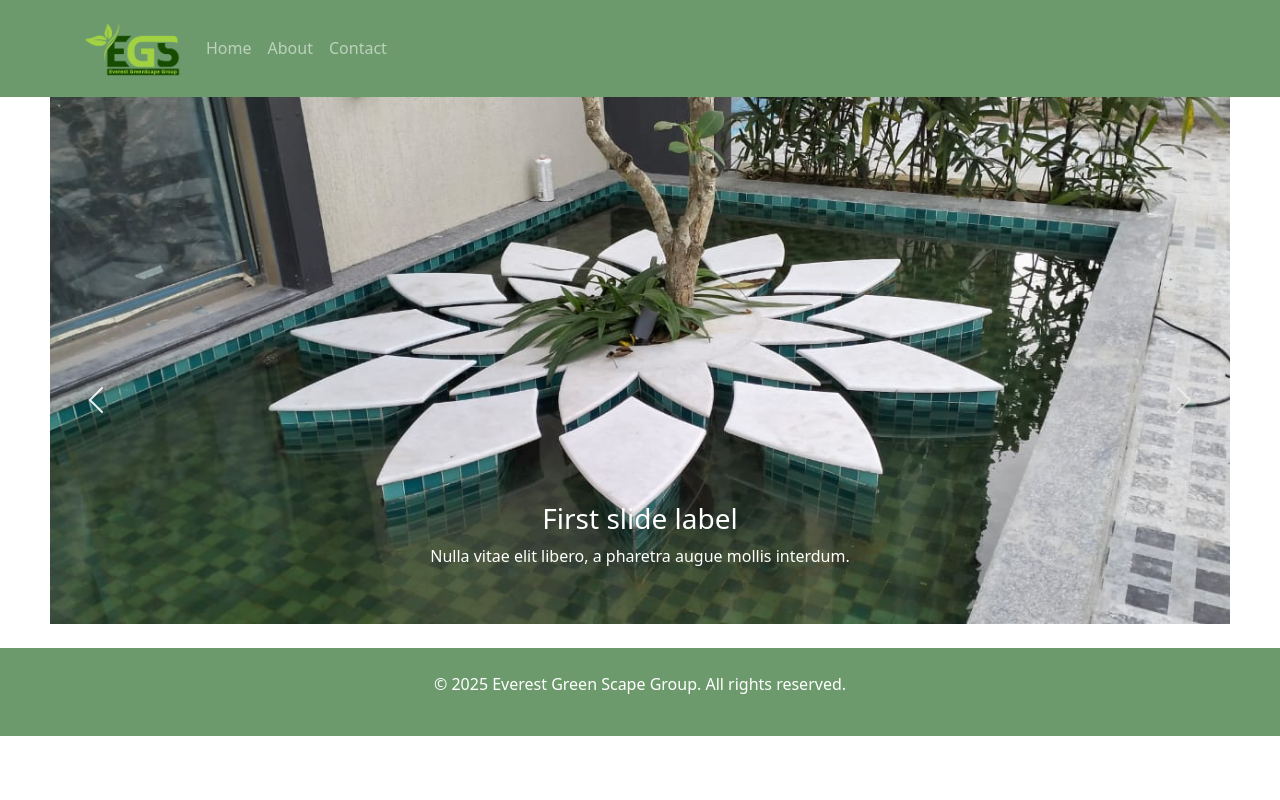
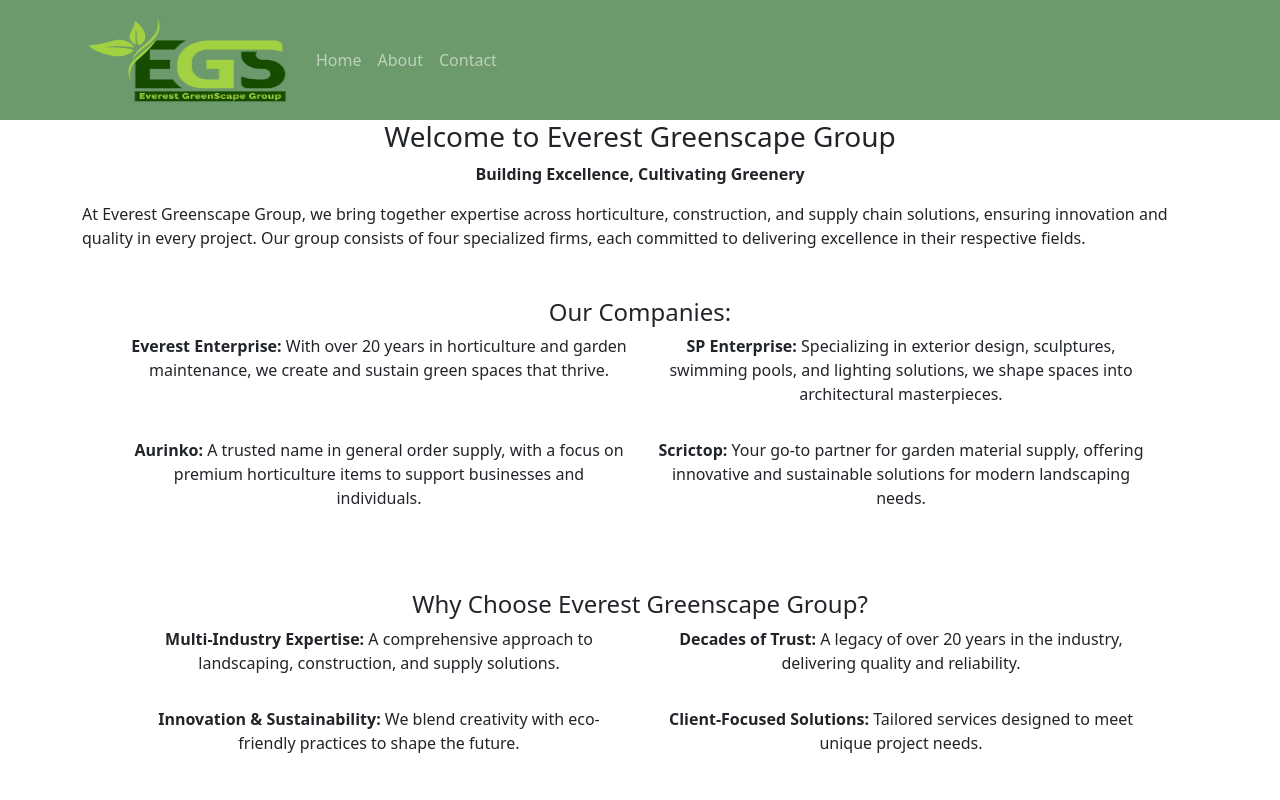
Before and after one commit to dhimanDev06/egs, a React (Vite) app: page /about-us in a window 1280 px wide. Shown: the top 800 px of the page. Built offline with nearby package versions, Linux system fonts and the light colour scheme.

Commit message:
Contact added

```diff
--- a/src/About.jsx
+++ b/src/About.jsx
@@ -1,9 +1,78 @@
 import React from "react";
 import Banner from "./Banner";
+
 const About = () => {
   return (
-    <Banner/>
-);
+    <>
+      <div className="container">
+        <h3 className="text-center">
+          Welcome to Everest Greenscape Group
+        </h3>
+        <p className="text-center fw-bold">Building Excellence, Cultivating Greenery</p>
+
+        <p className="text-justify">
+          At Everest Greenscape Group, we bring together expertise across horticulture, construction, and supply chain solutions, ensuring innovation and quality in every project. Our group consists of four specialized firms, each committed to delivering excellence in their respective fields.
+        </p>
+
+        <div className="m-5">
+          <h4 className="text-center">Our Companies:</h4>
+          <div className="row text-center">
+            <div className="col-md-6 mb-3">
+              <p>
+                <span className="fw-bold">Everest Enterprise:</span> With over 20 years in horticulture and garden maintenance, we create and sustain green spaces that thrive.
+              </p>
+            </div>
+            <div className="col-md-6 mb-3">
+              <p>
+                <span className="fw-bold">SP Enterprise:</span> Specializing in exterior design, sculptures, swimming pools, and lighting solutions, we shape spaces into architectural masterpieces.
+              </p>
+            </div>
+            <div className="col-md-6 mb-3">
+              <p>
+                <span className="fw-bold">Aurinko:</span> A trusted name in general order supply, with a focus on premium horticulture items to support businesses and individuals.
+              </p>
+            </div>
+            <div className="col-md-6 mb-3">
+              <p>
+                <span className="fw-bold">Scrictop:</span> Your go-to partner for garden material supply, offering innovative and sustainable solutions for modern landscaping needs.
+              </p>
+            </div>
+          </div>
+        </div>
+
+        <div className="m-5">
+          <h4 className="text-center">Why Choose Everest Greenscape Group?</h4>
+          <div className="row text-center">
+            <div className="col-md-6 mb-3">
+              <p>
+                <span className="fw-bold">Multi-Industry Expertise:</span> A comprehensive approach to landscaping, construction, and supply solutions.
+              </p>
+            </div>
+            <div className="col-md-6 mb-3">
+              <p>
+                <span className="fw-bold">Decades of Trust:</span> A legacy of over 20 years in the industry, delivering quality and reliability.
+              </p>
+            </div>
+            <div className="col-md-6 mb-3">
+              <p>
+                <span className="fw-bold">Innovation & Sustainability:</span> We blend creativity with eco-friendly practices to shape the future.
+              </p>
+            </div>
+            <div className="col-md-6 mb-3">
+              <p>
+                <span className="fw-bold">Client-Focused Solutions:</span> Tailored services designed to meet unique project needs.
+              </p>
+            </div>
+          </div>
+        </div>
+
+        <div className="m-5 text-center">
+          <p>Discover how Everest Greenscape Group can transform your vision into reality.</p>
+          <p>Contact us today to explore new possibilities!</p>
+        </div>
+      </div>
+    </>
+  );
 };
 
 export default About;
--- a/src/Banner.jsx
+++ b/src/Banner.jsx
@@ -6,41 +6,43 @@ import img3 from "./assets/banner_3.jpg"
 
 function Banner() {
   return (
-    <Carousel  style={{ backgroundColor: '#6c9a6c', width:"1200px",display:"contents" }}>
+    <div className="container mt-4">
+    <Carousel className="w-100">
       <Carousel.Item>
         <img
-          className="d-block w-100"
+          className="d-block w-100 img-fluid"
           src={img1}
           alt="First slide"
         />
         <Carousel.Caption>
-          <h3>First slide label</h3>
-          <p>Nulla vitae elit libero, a pharetra augue mollis interdum.</p>
+          <h3 className='banner-title'>Water feature- Lotus pond</h3>
+          <p className='banner-desc'>A water feature can add beauty, tranquility, and a sense of serenity to any garden or outdoor space. It’s beautifully designed water feature with a floating white lotus-like structure made of marble.</p>
         </Carousel.Caption>
       </Carousel.Item>
       <Carousel.Item>
         <img
-          className="d-block w-100"
+          className="d-block w-100 img-fluid"
           src={img2}
           alt="Second slide"
         />
         <Carousel.Caption>
-          <h3>Second slide label</h3>
-          <p>Lorem ipsum dolor sit amet, consectetur adipiscing elit.</p>
+          <h3 className='banner-title'>Feature wall</h3>
+          <p  className='banner-desc'>A feature wall for a garden can be a beautiful focal point that enhances the overall look of your outdoor space.</p>
         </Carousel.Caption>
       </Carousel.Item>
       <Carousel.Item>
         <img
-          className="d-block w-100"
+          className="d-block w-100 img-fluid"
           src={img3}
           alt="Third slide"
         />
         <Carousel.Caption>
-          <h3>Third slide label</h3>
-          <p>Praesent commodo cursus magna, vel scelerisque nisl consectetur.</p>
+          <h3 className='banner-title'>Pavillion garden area</h3>
+          <p  className='banner-desc'>A pavilion in a garden area is a wonderful way to create a serene and functional outdoor space, ideal for relaxing.</p>
         </Carousel.Caption>
       </Carousel.Item>
     </Carousel>
+    </div>
   );
 }
 
--- a/src/Contact.jsx
+++ b/src/Contact.jsx
@@ -1,9 +1,27 @@
 import React from "react";
-import Banner from "./Banner";
 const Contact = () => {
   return (
-    <Banner/>
-);
+    <div>
+      <div className="container mt-4">
+        <div className="card mx-auto shadow-lg" style={{ maxWidth: "600px" }}>
+          <div className="card-body text-center">
+            <h2 className="card-title mb-3">Contact Us</h2>
+            <p className="card-text">
+              <strong>Contact number:</strong> 9874742653
+            </p>
+            <p className="card-text">
+              <strong>Email id:</strong>{" "}
+              <a href="mailto:contact.egsg@gmail.com">contact.egsg@gmail.com</a>
+            </p>
+            <p className="card-text">
+              <strong>Address:</strong> Holding No. 95, Gate No. 1/A, Basunagar,
+              Madhyamgram, Kolkata-700129, West Bengal, India.
+            </p>
+          </div>
+        </div>
+      </div>
+    </div>
+  );
 };
 
 export default Contact;
--- a/src/Footer.jsx
+++ b/src/Footer.jsx
@@ -2,8 +2,8 @@ import React from "react";
 
 const Footer = () => {
   return (
-    <footer  className="custom-footer text-white text-center p-4 mt-4">
-      <p>&copy; {new Date().getFullYear()} Everest Green Scape Group. All rights reserved.</p>
+    <footer className="custom-footer text-white text-center p-4 mt-4">
+      <p>&copy; {new Date().getFullYear()} Everest GreenScape Group. All rights reserved.</p>
     </footer>
   );
 };
--- a/src/Header.jsx
+++ b/src/Header.jsx
@@ -1,26 +1,35 @@
-import React from 'react';
+import React, { useState } from 'react';
 import { Navbar, Container, Nav } from 'react-bootstrap';
 import { Link } from 'react-router-dom';
-import logo from "./assets/logo.png"
+import logo from "./assets/logo.png";
 
 function Header() {
+  const [expanded, setExpanded] = useState(false);
+
+  const handleToggle = () => setExpanded(!expanded);
+  const handleClose = () => setExpanded(false);
+
   return (
-    <Navbar className="custom-header base-bg-color"  variant="dark" expand="lg">
+    <Navbar
+      className="custom-header base-bg-color p-0 m-0"
+      variant="dark"
+      expand="lg"
+      expanded={expanded}
+    >
       <Container>
-        <Navbar.Brand as={Link} to="/">
+        <Navbar.Brand as={Link} to="/" onClick={handleClose}>
           <img
             src={logo}
             alt="Logo"
-            style={{ width: '100px', height: 'auto' }}
             className="d-inline-block align-top"
-          />{' '}
+          />
         </Navbar.Brand>
-        <Navbar.Toggle aria-controls="basic-navbar-nav" />
+        <Navbar.Toggle aria-controls="basic-navbar-nav" onClick={handleToggle} />
         <Navbar.Collapse id="basic-navbar-nav">
           <Nav className="me-auto dark">
-            <Nav.Link as={Link} to="/">Home</Nav.Link>
-            <Nav.Link as={Link} to="/about-us">About</Nav.Link>
-            <Nav.Link as={Link} to="/contact-us">Contact</Nav.Link>
+            <Nav.Link as={Link} to="/" onClick={handleClose}>Home</Nav.Link>
+            <Nav.Link as={Link} to="/about-us" onClick={handleClose}>About</Nav.Link>
+            <Nav.Link as={Link} to="/contact-us" onClick={handleClose}>Contact</Nav.Link>
           </Nav>
         </Navbar.Collapse>
       </Container>
--- a/src/index.css
+++ b/src/index.css
@@ -106,7 +106,9 @@ main {
   color: rgb(108, 154, 108);
 }
 .carousel-inner {
-  padding: 0 50px !important;
+  /* padding: 0 50px !important; */
+  /* display: flex;
+  justify-content: center; */
 }
 
 .move-left {
@@ -124,3 +126,46 @@ main {
     transform: translateX(-100%);
   }
 }
+
+/* For tablets (screen width between 768px and 1024px) */
+@media (min-width: 768px) {
+  .navbar-brand img{
+    width: 210px;
+    height: 110px;
+  }
+  .carousel {
+    max-width: 100%;
+  }
+
+  .carousel img {
+    height: 100%;
+  }
+
+  .banner-desc{
+    display: block;
+
+  }
+
+}
+
+/* For mobile devices (screen width below 768px) */
+@media (max-width: 768px) {
+  .carousel {
+    max-width: 100%;
+  }
+
+  .carousel img {
+    height: 200px;
+  }
+  .banner-title{
+    font-size: medium;
+  }
+  .banner-desc{
+    display: none;
+    /* font-size: small; */
+  }
+  .navbar-brand img{
+    width: 90px;
+    height: 60px;
+  }
+}
```
Also changed, not shown: src/Product.jsx (+20 -12 lines).
